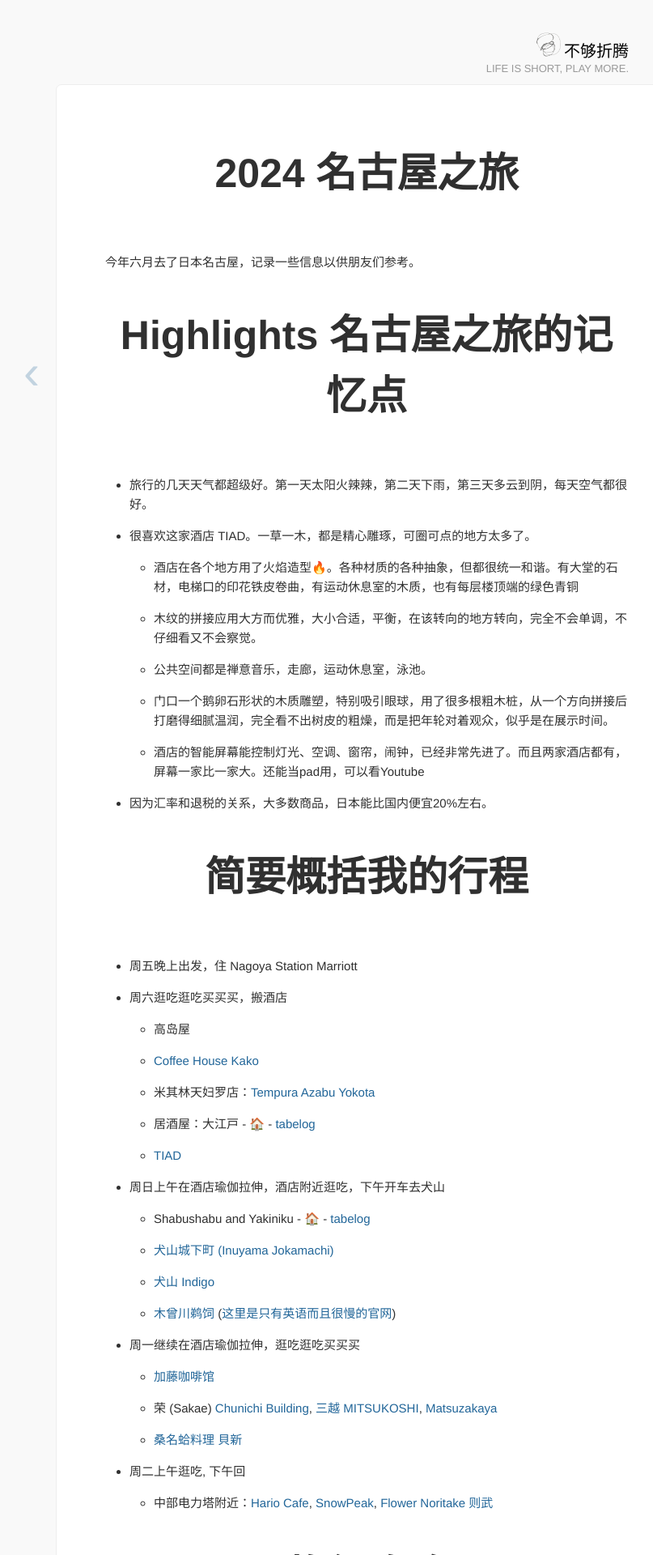
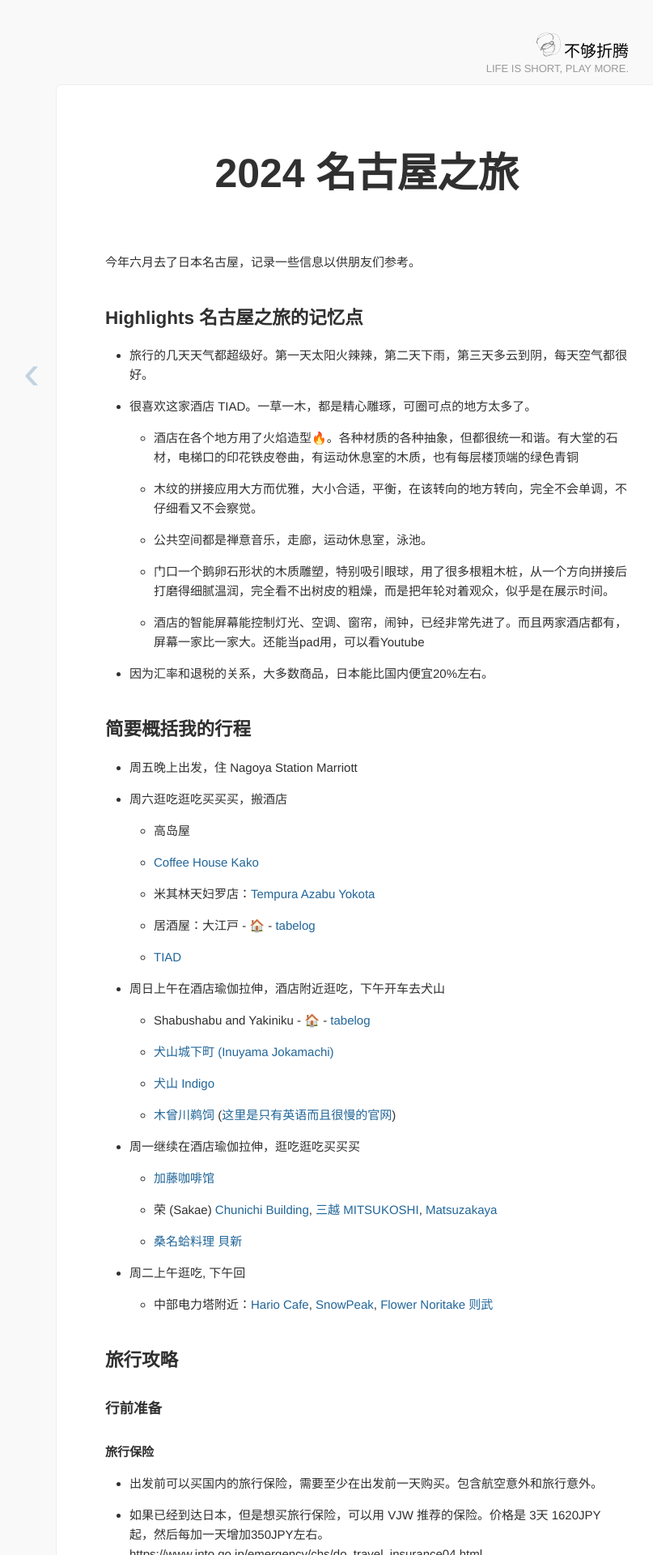
Before and after one commit to imrickysu/imrickysu.github.io, a Jekyll site: the page built from _posts/2024-07-01-nagoya-travel-log.md, in a window 1280 px wide. Shown: the top 1920 px of the page at 81% size, without its empty margins (187-994 px from the left). Built offline with Jekyll 4.4.1, drawn with Linux system fonts in a browser that asks for light colours.

Commit message:
Update tag and styling

```diff
--- a/_posts/2024-07-01-nagoya-travel-log.md
+++ b/_posts/2024-07-01-nagoya-travel-log.md
@@ -19,7 +20,7 @@
     - 酒店的智能屏幕能控制灯光、空调、窗帘，闹钟，已经非常先进了。而且两家酒店都有，屏幕一家比一家大。还能当pad用，可以看Youtube
 - 因为汇率和退税的关系，大多数商品，日本能比国内便宜20%左右。
 
-# 简要概括我的行程
+## 简要概括我的行程
 - 周五晚上出发，住 Nagoya Station Marriott
 - 周六逛吃逛吃买买买，搬酒店
     - 高岛屋
@@ -39,20 +40,20 @@
 - 周二上午逛吃, 下午回
     - 中部电力塔附近：[Hario Cafe](https://maps.app.goo.gl/wt7Gq3NZiHrSFBeZ9), [SnowPeak](https://maps.app.goo.gl/Ytm9AZzZPeWNqfDf9), [Flower Noritake 则武](https://maps.app.goo.gl/caoWffJLWrAR3nmd9)
 
-# 旅行攻略
+## 旅行攻略
 
-## 行前准备
+### 行前准备
 
-### 旅行保险
+#### 旅行保险
 - 出发前可以买国内的旅行保险，需要至少在出发前一天购买。包含航空意外和旅行意外。
 - 如果已经到达日本，但是想买旅行保险，可以用 VJW 推荐的保险。价格是 3天 1620JPY 起，然后每加一天增加350JPY左右。 https://www.jnto.go.jp/emergency/chs/do_travel_insurance04.html
 - 我是临近才想起来买保险，所以买了 VJW 推荐的，5天 2300JPY
 
-### VJW (Visit Japan Web)
+#### VJW (Visit Japan Web)
 - 入境一般需要填写入境卡。现在这个流程电子化了。只需要在网站上填写入境日期、航班、酒店信息，就能生成一个二维码。出发前填写，入境时省去了填写的时间。
 - https://www.vjw.digital.go.jp
 
-## 出入到达
+### 出入到达
 - 从中国到名古屋，最近的国际机场是中部机场。如果是从日本其他地方去名古屋，可以飞到更近的名古屋机场，也可以做新干线或JR直接到名古屋站。
 - [中部机场 Centrair](https://www.centrair.jp/zh/)
     - 一共有两个航站楼。一号航站楼停靠大多数航班；二号航站楼停靠廉航航班。
@@ -67,7 +68,7 @@
     - 最早于1886年开放，现在的形态是1999年重建后开放的。
     - 指示系统做得不错，大多数时候我都能轻松找到我要去的地方，但偶尔还是会迷路。我问了一次路，是vsvs到达的晚上找酒店，太晚了正常的门已经关闭了，问了保安才知道怎么绕过去。保安态度非常好，不是指路，而是领路，亲自带我到酒店入口。
 
-## 市内交通
+### 市内交通
 - 日本的地铁系统是一个复杂的系统，它的复杂程度可以用一整篇长文来解释。这里只涉及一些旅行经常碰到的问题。
 - 查线路：Google Map 比较好用，苹果地图可用，但内容少一些。
 - 坐车推荐使用 西瓜卡 Suica。苹果手机可以直接添加，可以用国内信用卡充值。
```
Also changed, not shown: other parts of _posts/2024-07-01-nagoya-travel-log.md (+2 -1 lines), _posts/2019-05-05-fr-sp-travel-log.md (+2 -1 lines), _posts/2020-01-05-2nd-au-travel-log.md (+2 -2 lines).
